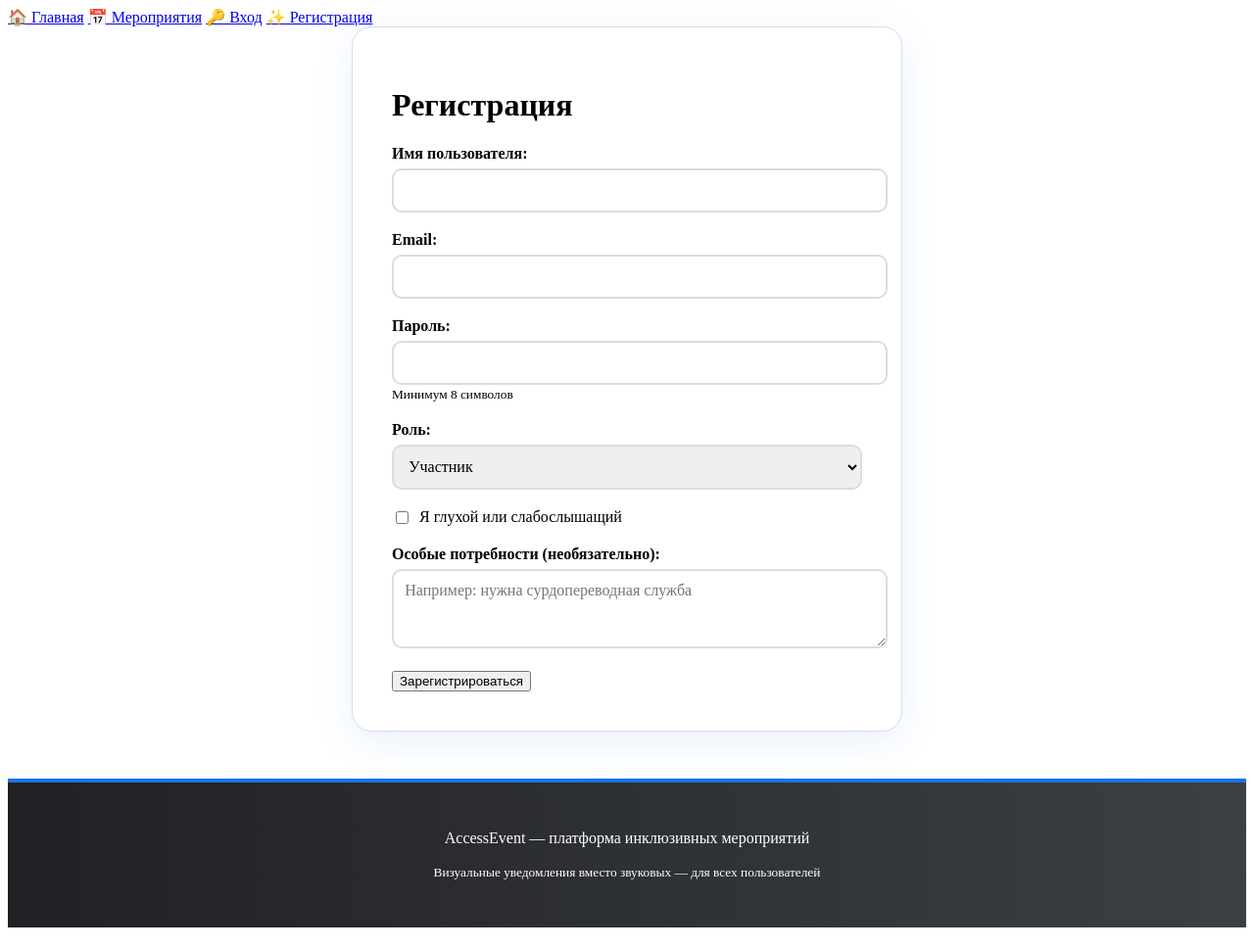
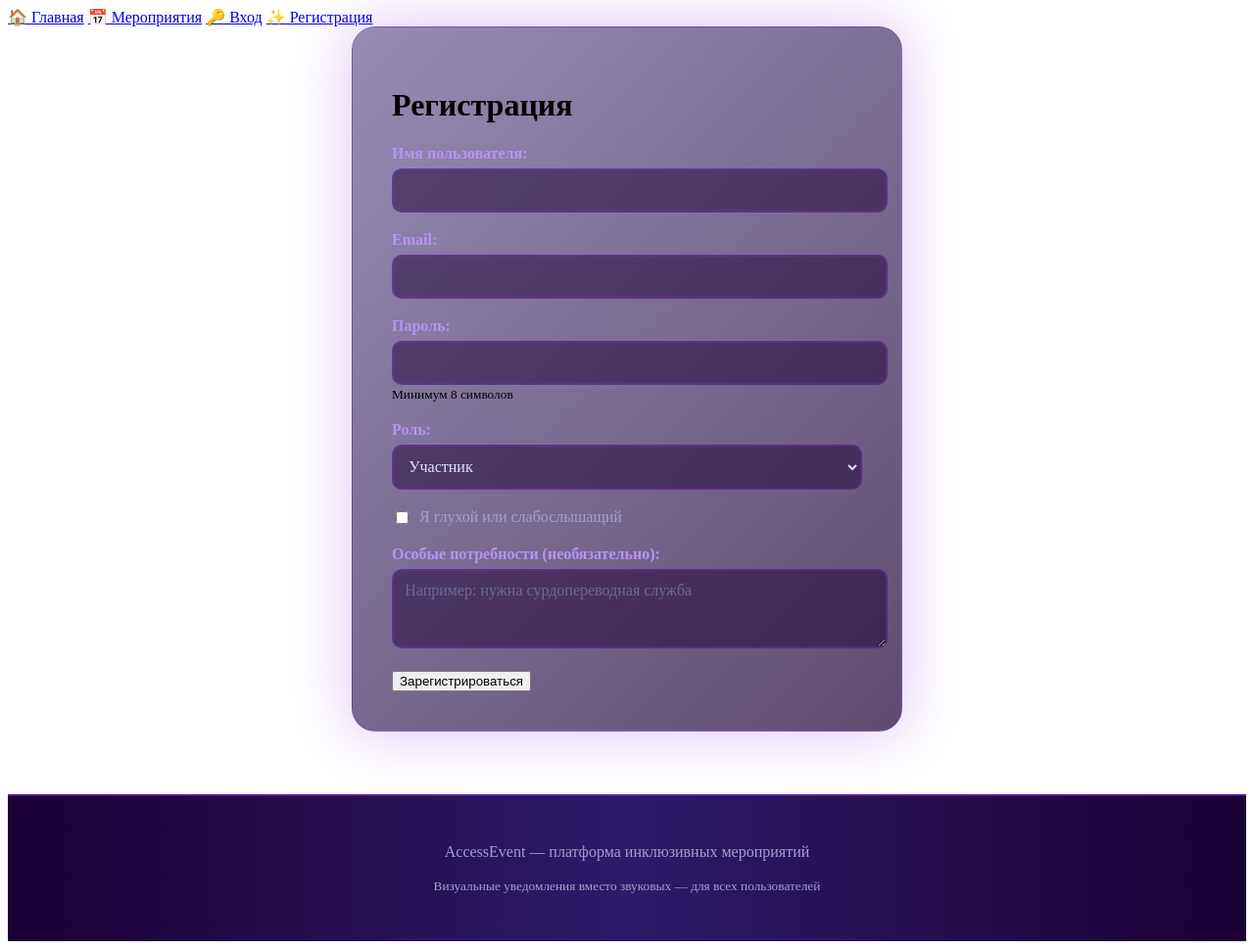
Before and after one commit to lva23l08/accessevent, a Flask app: page /register in a window 1280 px wide. Shown: the whole page at 98% size. Before the commit the page ends 947 px from the top, so only its background shows below. Run offline with Flask 3, Linux system fonts and the light colour scheme.

Commit message:
День

```diff
--- a/static/css/style.css
+++ b/static/css/style.css
@@ -1,15 +1,19 @@
-.badge-cancelled { background: #fce8e6; color: #c5221f; }
-.badge-role { background: #e8f0fe; color: #1a73e8; }
+.badge-visual { background: rgba(176, 96, 0, 0.3); color: #fbbf24; border: 1px solid #fbbf24; }
+.badge-pending { background: rgba(176, 96, 0, 0.3); color: #fbbf24; border: 1px solid #fbbf24; }
+.badge-confirmed { background: rgba(24, 135, 56, 0.3); color: #4ade80; border: 1px solid #4ade80; }
+.badge-cancelled { background: rgba(197, 34, 31, 0.3); color: #f87171; border: 1px solid #f87171; }
+.badge-role { background: rgba(26, 115, 232, 0.3); color: #60a5fa; border: 1px solid #60a5fa; }
 
-/* ===== Формы ===== */
+/* ===== ФОРМЫ ===== */
 .form-container {
     max-width: 480px;
     margin: 0 auto;
-    background: #ffffff;
-    border: 1px solid #dadce0;
-    border-radius: 20px;
+    background: linear-gradient(135deg, rgba(45, 27, 105, 0.5), rgba(26, 0, 51, 0.7));
+    border: 1px solid rgba(138, 43, 226, 0.3);
+    border-radius: 24px;
     padding: 2.5rem;
-    box-shadow: 0 10px 40px rgba(26, 115, 232, 0.1);
+    box-shadow: 0 0 60px rgba(138, 43, 226, 0.3);
+    backdrop-filter: blur(10px);
 }
 
 .form-group {
@@ -20,6 +24,7 @@
     display: block;
     font-weight: 600;
     margin-bottom: 0.4rem;
+    color: #b794f6;
 }
 
 .form-group input,
@@ -27,18 +32,26 @@
 .form-group textarea {
     width: 100%;
     padding: 0.7rem;
-    border: 2px solid #dadce0;
+    background: rgba(26, 0, 51, 0.5);
+    border: 2px solid rgba(138, 43, 226, 0.3);
     border-radius: 10px;
     font-size: 1rem;
+    color: #e0e0ff;
     font-family: inherit;
+    transition: all 0.3s ease;
 }
 
 .form-group input:focus,
 .form-group select:focus,
 .form-group textarea:focus {
     outline: none;
-    border-color: #1a73e8;
-    box-shadow: 0 0 0 4px rgba(26, 115, 232, 0.15);
+    border-color: #b794f6;
+    box-shadow: 0 0 20px rgba(183, 148, 246, 0.5);
+}
+
+.form-group input::placeholder,
+.form-group textarea::placeholder {
+    color: #6b6b9a;
 }
 
 .checkbox-group {
@@ -48,9 +61,9 @@
 }
 
 .checkbox-group input { width: auto; }
-.checkbox-group label { margin: 0; font-weight: 400; }
+.checkbox-group label { margin: 0; font-weight: 400; color: #a0a0d0; }
 
-/* ===== Уведомления ===== */
+/* ===== УВЕДОМЛЕНИЯ ===== */
 .notifications {
     position: fixed;
     top: 1rem;
@@ -66,67 +79,70 @@
     border-radius: 12px;
     color: #ffffff;
     font-weight: 600;
-    box-shadow: 0 8px 25px rgba(0, 0, 0, 0.25);
+    box-shadow: 0 8px 25px rgba(0, 0, 0, 0.4);
     animation: slideIn 0.5s cubic-bezier(0.175, 0.885, 0.32, 1.275);
+    backdrop-filter: blur(10px);
 }
 
-.notification-success { background: #188738; }
-.notification-error { background: #c5221f; }
-.notification-info { background: #1a73e8; }
+.notification-success { background: linear-gradient(90deg, #188738, #22a04a); box-shadow: 0 0 20px rgba(34, 160, 74, 0.5); }
+.notification-error { background: linear-gradient(90deg, #c5221f, #e63946); box-shadow: 0 0 20px rgba(230, 57, 70, 0.5); }
+.notification-info { background: linear-gradient(90deg, #1a73e8, #6b4fbb); box-shadow: 0 0 20px rgba(107, 79, 187, 0.5); }
 
 @keyframes slideIn {
-    from {
-        transform: translateX(120%);
-        opacity: 0;
-    }
-    to {
-        transform: translateX(0);
-        opacity: 1;
-    }
+    from { transform: translateX(120%); opacity: 0; }
+    to { transform: translateX(0); opacity: 1; }
 }
 
-/* ===== Подвал ===== */
+/* ===== ПОДВАЛ ===== */
 footer {
-    background: linear-gradient(90deg, #202124, #3c4043);
-    color: #ffffff;
+    background: linear-gradient(90deg, #1a0033, #2d1b69, #1a0033);
+    color: #a0a0d0;
     text-align: center;
     padding: 2rem 1.5rem;
-    margin-top: 3rem;
-    border-top: 4px solid #1a73e8;
+    margin-top: 4rem;
+    border-top: 2px solid rgba(138, 43, 226, 0.5);
+    position: relative;
+    z-index: 1;
 }
 
-/* ===== Профиль ===== */
+/* ===== ПРОФИЛЬ ===== */
 .profile-card {
-    background: #ffffff;
-    border: 1px solid #dadce0;
-    border-radius: 16px;
+    background: linear-gradient(135deg, rgba(45, 27, 105, 0.5), rgba(26, 0, 51, 0.7));
+    border: 1px solid rgba(138, 43, 226, 0.3);
+    border-radius: 20px;
     padding: 1.5rem;
     margin-bottom: 1.5rem;
-    box-shadow: 0 5px 20px rgba(0, 0, 0, 0.05);
+    backdrop-filter: blur(10px);
 }
 
-.registrations-list {
-    list-style: none;
-}
+.registrations-list { list-style: none; }
 
 .registrations-list li {
-    background: #ffffff;
-    border: 1px solid #dadce0;
+    background: rgba(26, 0, 51, 0.5);
+    border: 1px solid rgba(138, 43, 226, 0.3);
     border-radius: 12px;
     padding: 1rem 1.5rem;
     margin-bottom: 0.5rem;
+    transition: all 0.3s ease;
 }
 
-/* ===== Медиа-запросы ===== */
+.registrations-list li:hover {
+    border-color: #b794f6;
+    box-shadow: 0 0 20px rgba(183, 148, 246, 0.3);
+    transform: translateX(5px);
+}
+
+/* ===== АДАПТИВНОСТЬ ===== */
 @media (max-width: 768px) {
     .events-grid { grid-template-columns: repeat(2, 1fr); }
-    .hero h1 { font-size: 1.8rem; }
+    .hero h1 { font-size: 2rem; }
     nav { gap: 1rem; }
 }
 
 @media (max-width: 480px) {
-    .events-grid { grid-template-columns: 1fr; }
-    nav { flex-direction: column; gap: 0.5rem; }
-    .hero { padding: 2.5rem 0.5rem; }
-    .hero h1 { font-size: 1.4rem; }
+    .events-grid { grid-template-columns: 1fr;
 }
+nav { flex-direction: column; gap: 0.5rem; }
+    .hero { padding: 3rem 1rem; }
+    .hero h1 { font-size: 1.5rem; }
+}
```
